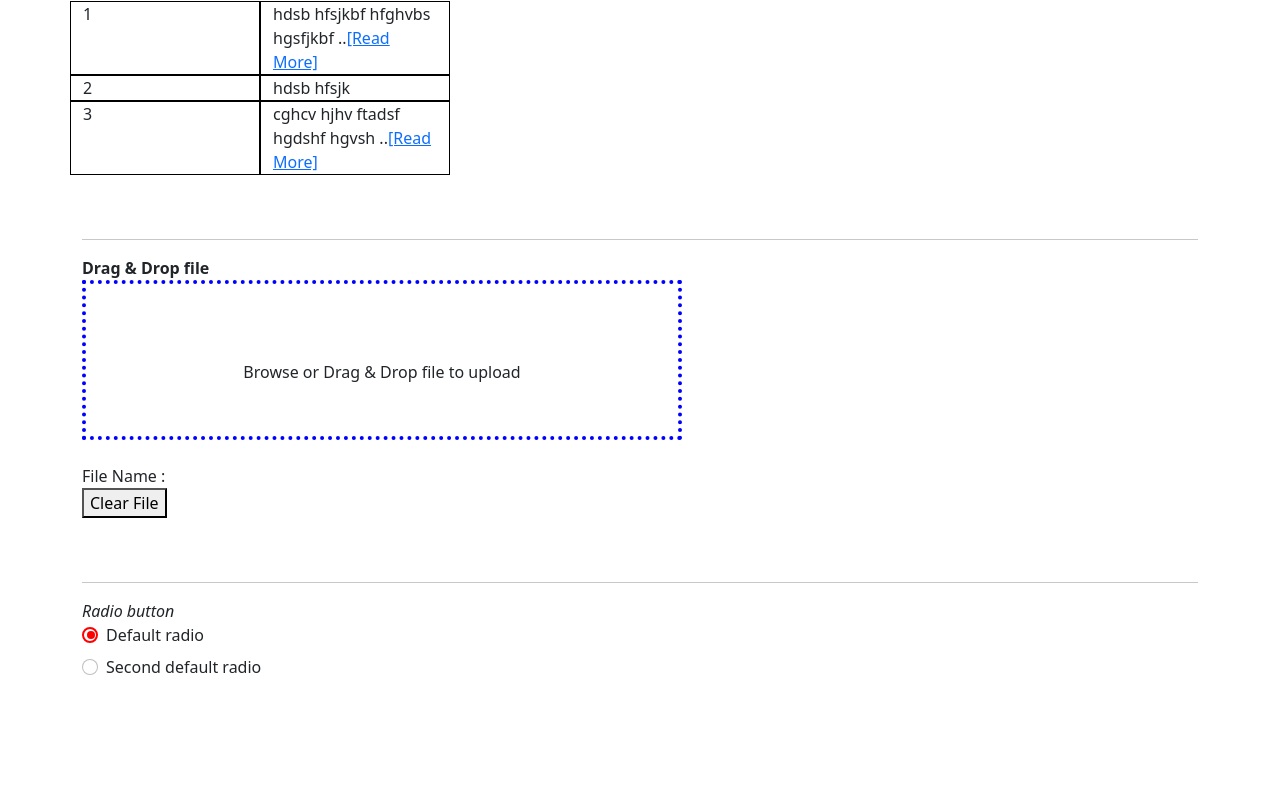
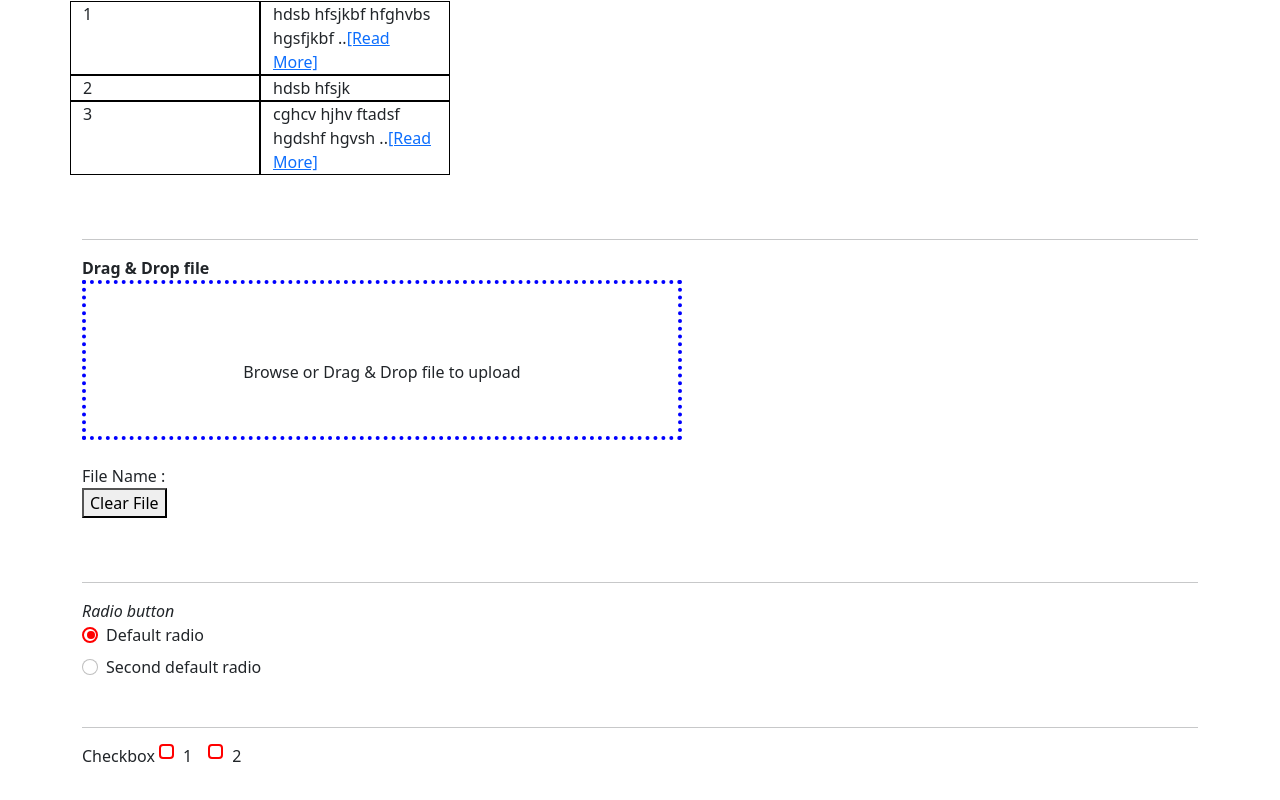
Before and after one commit to shivikki/ExcelUpload, an Angular app in the folder FileUpload/Angular/fileUpload/: page / in a window 1280 px wide. Shown: the part 458-1258 px from the top of the page. Built offline with nearby package versions, Linux system fonts and the light colour scheme.

Commit message:
custom checkbox

```diff
--- a/FileUpload/Angular/fileUpload/src/app/components/upload/upload.component.html
+++ b/FileUpload/Angular/fileUpload/src/app/components/upload/upload.component.html
@@ -70,9 +70,19 @@
     <div class="form-check my-2">
         <input class="form-check-input" type="radio" name="exampleRadios" id="exampleRadios2" value="option2">
         <label class="form-check-label" for="exampleRadios2">
-          Second default radio
+            Second default radio
         </label>
-      </div>
+    </div>
 
+    <br><hr>
+    Checkbox
+    <div class="form-check form-check-inline">
+        <input class="form-check-input" type="checkbox" id="inlineCheckbox1" value="option1">
+        <label class="form-check-label" for="inlineCheckbox1">1</label>
+    </div>
+    <div class="form-check form-check-inline">
+        <input class="form-check-input" type="checkbox" id="inlineCheckbox2" value="option2">
+        <label class="form-check-label" for="inlineCheckbox2">2</label>
+    </div>
     <br><br> <br><br> <br><br>
 </div>
--- a/FileUpload/Angular/fileUpload/src/app/components/upload/upload.component.scss
+++ b/FileUpload/Angular/fileUpload/src/app/components/upload/upload.component.scss
@@ -31,6 +31,8 @@ $colorPrimary: blue;
     }
 }
 
+
+//radio btn styling
 input[type="radio"],
 input[type="checkbox"] {
     cursor: pointer;
@@ -104,3 +106,55 @@ input:focus{
     outline: none;
     box-shadow: none;
 }
+
+
+//checkbox styling
+input[type="checkbox"]{
+    appearance: none;
+    position: relative;
+    right:0;
+    bottom:0;
+    left:0;
+    height:15px;
+    width:15px;
+    transition:all 0.1s ease-out 0s;
+    background: white;
+    border:2px solid red;
+    color:white;
+    display: inline-block;
+    margin-right: 0.5rem;
+    outline: none;
+    vertical-align: text-bottom;
+}
+
+input[type="checkbox"]:checked{
+    border:2px solid red;
+}
+input[type="checkbox"]:checked::before{
+    height:12px;
+    width:12px;
+    top:0px;
+    left:0px;
+    position: absolute;
+    background: red;
+    content:"";
+    display:inline-block;
+    text-align: center;
+    vertical-align: middle;
+    border-radius: 2px;
+
+}
+input[type="checkbox"]:checked::after{
+
+
+    //background: red;
+    content:"\2713";
+    font-size: 12px;
+    height:100%;
+    display:block;
+    position: relative;
+    z-index: 0;
+    top:-3px;
+    left:1px;
+
+}
```
